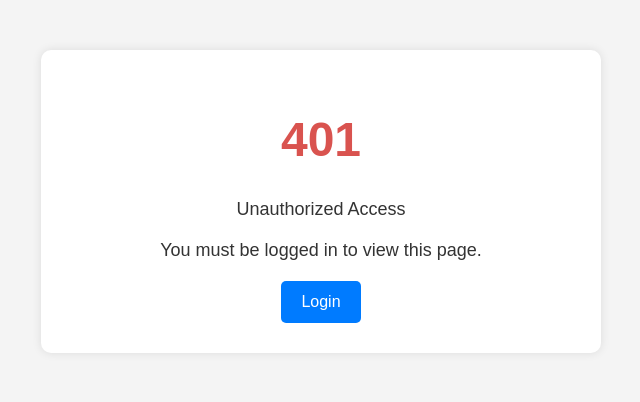
After one commit to sujalkhadgi7/diagonistic-lab, a PHP site: page /401.php in a window 1280 px wide. The commit adds this page. Shown: the top 402 px of the page, without its empty margins (319-959 px from the left). Run offline with PHP 8.4, Linux system fonts and the light colour scheme.

Commit message:
added 401 pages and improved other pages as well

```diff
--- /dev/null
+++ b/401.php
@@ -0,0 +1,57 @@
+<!DOCTYPE html>
+<html lang="en">
+<head>
+    <meta charset="UTF-8">
+    <meta name="viewport" content="width=device-width, initial-scale=1.0">
+    <title>401 Unauthorized</title>
+    <link rel="stylesheet" href="./assets/css/style.css">
+    <style>
+        body {
+            font-family: Arial, sans-serif;
+            text-align: center;
+            background-color: #f4f4f4;
+            padding: 50px;
+        }
+        .container {
+            max-width: 500px;
+            background: white;
+            padding: 30px;
+            border-radius: 10px;
+            box-shadow: 0 0 10px rgba(0, 0, 0, 0.1);
+            margin: auto;
+        }
+        h1 {
+            color: #d9534f;
+            font-size: 48px;
+        }
+        p {
+            font-size: 18px;
+            color: #333;
+            margin-bottom: 20px;
+        }
+        .btn {
+            display: inline-block;
+            padding: 12px 20px;
+            background-color: #007bff;
+            color: white;
+            text-decoration: none;
+            font-size: 16px;
+            border-radius: 5px;
+            transition: background 0.3s ease;
+        }
+        .btn:hover {
+            background-color: #0056b3;
+        }
+    </style>
+</head>
+<body>
+
+    <div class="container">
+        <h1>401</h1>
+        <p>Unauthorized Access</p>
+        <p>You must be logged in to view this page.</p>
+        <a href="login.php" class="btn">Login</a>
+    </div>
+
+</body>
+</html>
--- a/admin/dashboard.php
+++ b/admin/dashboard.php
@@ -5,6 +5,9 @@ if (!$_SESSION["loggedIn"]) {
   header('location: login.php');
   die;
 }
+
+
+
 
 // Get total users
 $sql = "SELECT COUNT(*) AS user_count FROM $table[USER]";
@@ -62,7 +65,7 @@ $todayAppointment = $row['today_appointment'];
 
   <div class="main-content">
     <div class="header">
-      <h1>Welcome, <?php echo $_SESSION['name']; ?></h1>
+      <h1>Welcome, <?php echo isset($_SESSION['name']) ? $_SESSION['name'] : 'Admin'; ?></h1>
       <p>Manage your lab system efficiently.</p>
     </div>
 
--- a/login.php
+++ b/login.php
@@ -14,6 +14,7 @@ if ($_SERVER["REQUEST_METHOD"] == "POST") {
             session_start();
             $_SESSION['user_id'] = $row['id'];
             $_SESSION['user_name'] = $row['name'];
+            $_SESSION['email']= $email;
             $_SESSION["loggedIn"] = true;
             header("Location: index.php");
             exit();
--- /dev/null
+++ b/logout.php
@@ -0,0 +1,6 @@
+<?php
+    session_start();
+    session_destroy();
+    header('Location: index.php');
+    exit;
+?>
```
Also changed, not shown: index.php (+23 -9 lines), test-results.php (+36 -41 lines).
